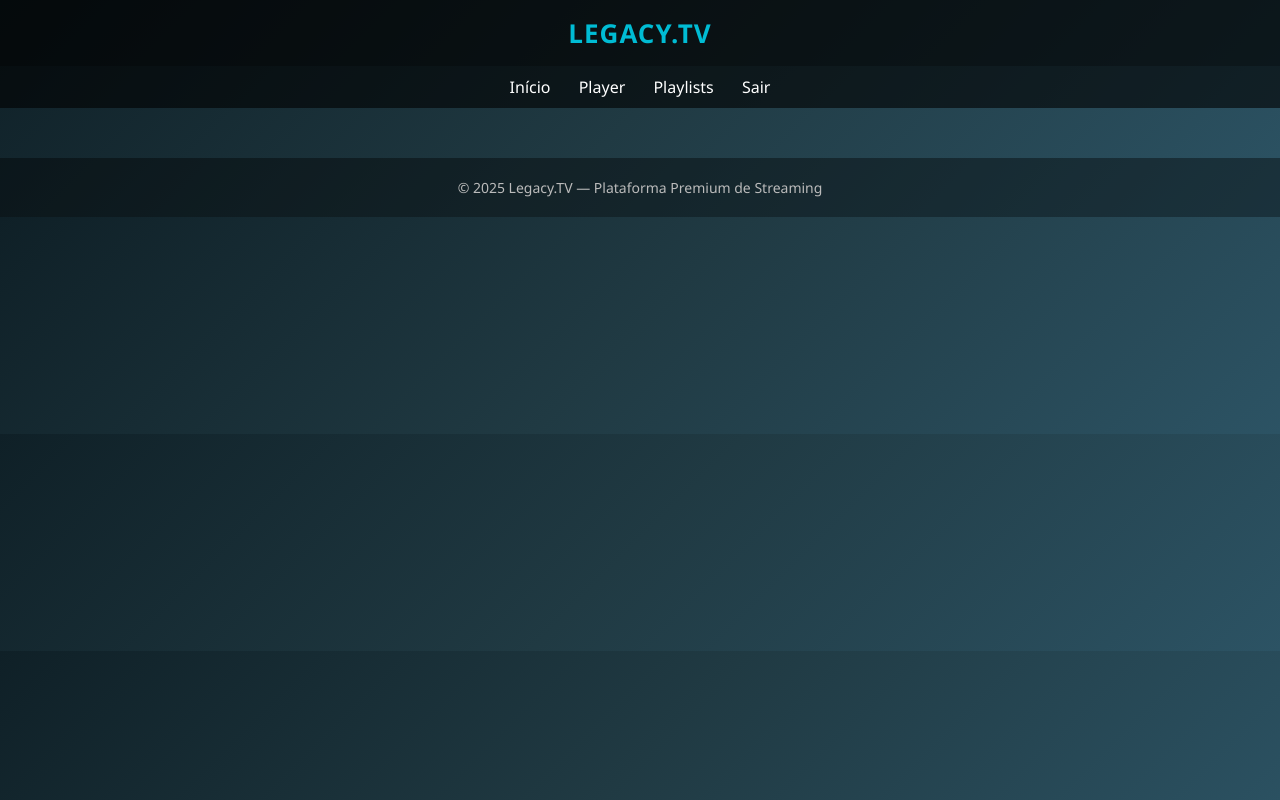
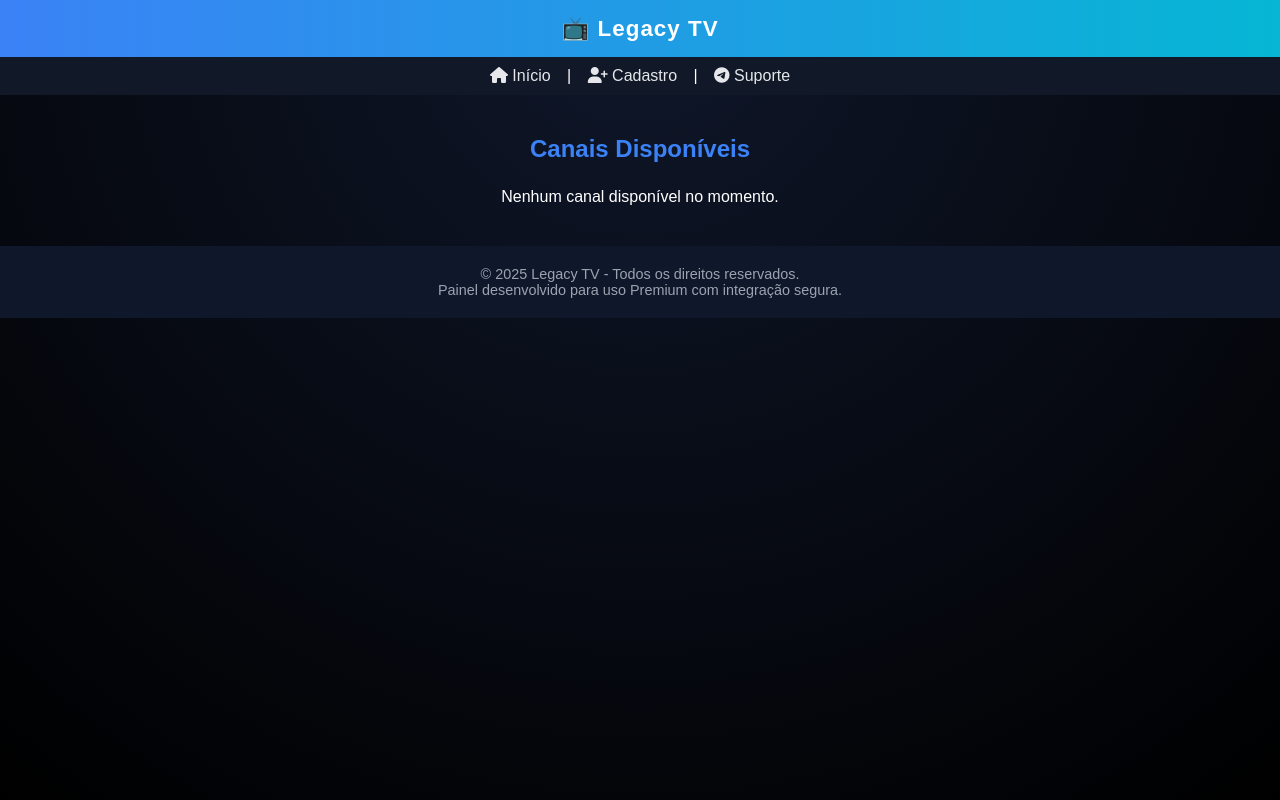
Before and after one commit to JET-SOUZA/Legacy.tv, a Flask app: page / in a window 1280 px wide. Run offline with Flask 3, Linux system fonts and the light colour scheme.

Commit message:
Update index.html

```diff
--- a/templates/index.html
+++ b/templates/index.html
@@ -3,128 +3,127 @@
 <head>
     <meta charset="UTF-8">
     <meta name="viewport" content="width=device-width, initial-scale=1.0">
-    <title>{{ titulo or "Legacy.TV" }}</title>
+    <title>{{ titulo or "Legacy TV" }}</title>
+    <link rel="stylesheet" href="https://cdnjs.cloudflare.com/ajax/libs/font-awesome/6.5.0/css/all.min.css">
     <style>
         body {
-            font-family: 'Segoe UI', sans-serif;
-            background: linear-gradient(135deg, #0f2027, #203a43, #2c5364);
+            margin: 0;
+            font-family: "Poppins", sans-serif;
+            background: radial-gradient(circle at top, #0f172a, #000);
             color: #fff;
-            margin: 0;
-            padding: 0;
+            min-height: 100vh;
         }
-
         header {
-            background: rgba(0, 0, 0, 0.7);
-            padding: 15px 0;
+            background: linear-gradient(90deg, #3b82f6, #06b6d4);
+            padding: 15px;
             text-align: center;
-            font-size: 26px;
+            font-size: 1.4em;
+            font-weight: 600;
             letter-spacing: 1px;
-            font-weight: bold;
-            text-transform: uppercase;
-            color: #00bcd4;
+            box-shadow: 0 2px 10px rgba(0,0,0,0.3);
         }
-
         nav {
+            background: #111827;
             text-align: center;
-            background: rgba(0, 0, 0, 0.6);
             padding: 10px;
         }
-
         nav a {
-            color: #fff;
+            color: #e5e7eb;
             text-decoration: none;
             margin: 0 12px;
             font-weight: 500;
-            transition: color 0.2s;
+            transition: color 0.3s;
         }
-
         nav a:hover {
-            color: #00bcd4;
+            color: #3b82f6;
         }
-
         .container {
-            display: flex;
-            flex-wrap: wrap;
-            justify-content: center;
-            padding: 25px;
+            max-width: 1100px;
+            margin: 40px auto;
+            padding: 0 15px;
+        }
+        h2 {
+            text-align: center;
+            color: #3b82f6;
+            margin-bottom: 25px;
+        }
+        .grid {
+            display: grid;
+            grid-template-columns: repeat(auto-fill, minmax(220px, 1fr));
             gap: 20px;
         }
-
         .card {
-            background: rgba(255, 255, 255, 0.08);
-            border-radius: 14px;
-            width: 220px;
-            box-shadow: 0 4px 15px rgba(0,0,0,0.3);
-            transition: transform 0.3s, box-shadow 0.3s;
-            overflow: hidden;
+            background: #1e293b;
+            border-radius: 10px;
+            padding: 15px;
+            text-align: center;
+            box-shadow: 0 4px 10px rgba(0,0,0,0.4);
+            transition: transform 0.2s, box-shadow 0.3s;
         }
-
         .card:hover {
-            transform: translateY(-5px);
-            box-shadow: 0 8px 25px rgba(0,0,0,0.5);
+            transform: scale(1.04);
+            box-shadow: 0 6px 14px rgba(0,0,0,0.5);
         }
-
-        .card img {
-            width: 100%;
-            height: 130px;
-            object-fit: cover;
-        }
-
-        .card-content {
-            padding: 12px;
-            text-align: center;
-        }
-
-        .card-content h3 {
-            font-size: 18px;
+        .card h3 {
+            color: #e2e8f0;
+            font-size: 1.1em;
             margin-bottom: 10px;
         }
-
-        .card-content a {
+        .card a {
             display: inline-block;
-            background: #00bcd4;
-            color: #fff;
-            text-decoration: none;
+            background: linear-gradient(90deg, #3b82f6, #06b6d4);
+            color: white;
             padding: 8px 14px;
             border-radius: 6px;
-            transition: background 0.3s;
+            text-decoration: none;
+            font-weight: 500;
         }
-
-        .card-content a:hover {
-            background: #0097a7;
+        .card a:hover {
+            background: linear-gradient(90deg, #2563eb, #0891b2);
         }
-
         footer {
             text-align: center;
             padding: 20px;
-            font-size: 14px;
-            color: #bbb;
-            background: rgba(0,0,0,0.4);
+            color: #9ca3af;
+            background: #0f172a;
+            margin-top: 40px;
+            font-size: 0.9em;
         }
     </style>
 </head>
 <body>
-    <header>Legacy.TV</header>
+
+<header>📺 Legacy TV</header>
 
 <nav>
-        <a href="{{ url_for('index') }}">Início</a>
-        <a href="{{ url_for('play') }}">Player</a>
-        <a href="{{ url_for('playlist') }}">Playlists</a>
-        <a href="{{ url_for('logout') }}">Sair</a>
+    <a href="{{ url_for('index') }}"><i class="fa fa-home"></i> Início</a> |
+    <a href="{{ url_for('register') }}"><i class="fa fa-user-plus"></i> Cadastro</a> |
+    {% if canais %}
+        <a href="{{ url_for('play', id=canais[0].id) }}"><i class="fa fa-play-circle"></i> Player</a> |
+    {% endif %}
+    <a href="https://t.me/legacytv" target="_blank"><i class="fab fa-telegram"></i> Suporte</a>
 </nav>
 
 <div class="container">
+    <h2>{{ titulo or "Canais Disponíveis" }}</h2>
+    {% if canais %}
+        <div class="grid">
             {% for canal in canais %}
                 <div class="card">
-            <img src="https://img.freepik.com/free-vector/gradient-tv-logo-template_23-2149372726.jpg?w=740" alt="Canal">
-            <div class="card-content">
-                <h3>{{ canal['nome'] }}</h3>
-                <a href="{{ url_for('play', id=canal['id']) }}">Assistir</a>
-            </div>
+                    <h3>{{ canal.nome }}</h3>
+                    <a href="{{ url_for('play', id=canal.id) }}"><i class="fa fa-play"></i> Assistir</a>
                 </div>
             {% endfor %}
         </div>
+    {% else %}
+        <p style="text-align:center;">Nenhum canal disponível no momento.</p>
+    {% endif %}
+</div>
 
-    <footer>© 2025 Legacy.TV — Plataforma Premium de Streaming</footer>
+<footer>
+    © {{ 2025 }} Legacy TV - Todos os direitos reservados.<br>
+    Painel desenvolvido para uso Premium com integração segura.
+</footer>
+
 </body>
 </html>
```
Lines whose indentation alone changed are shown as unchanged.
